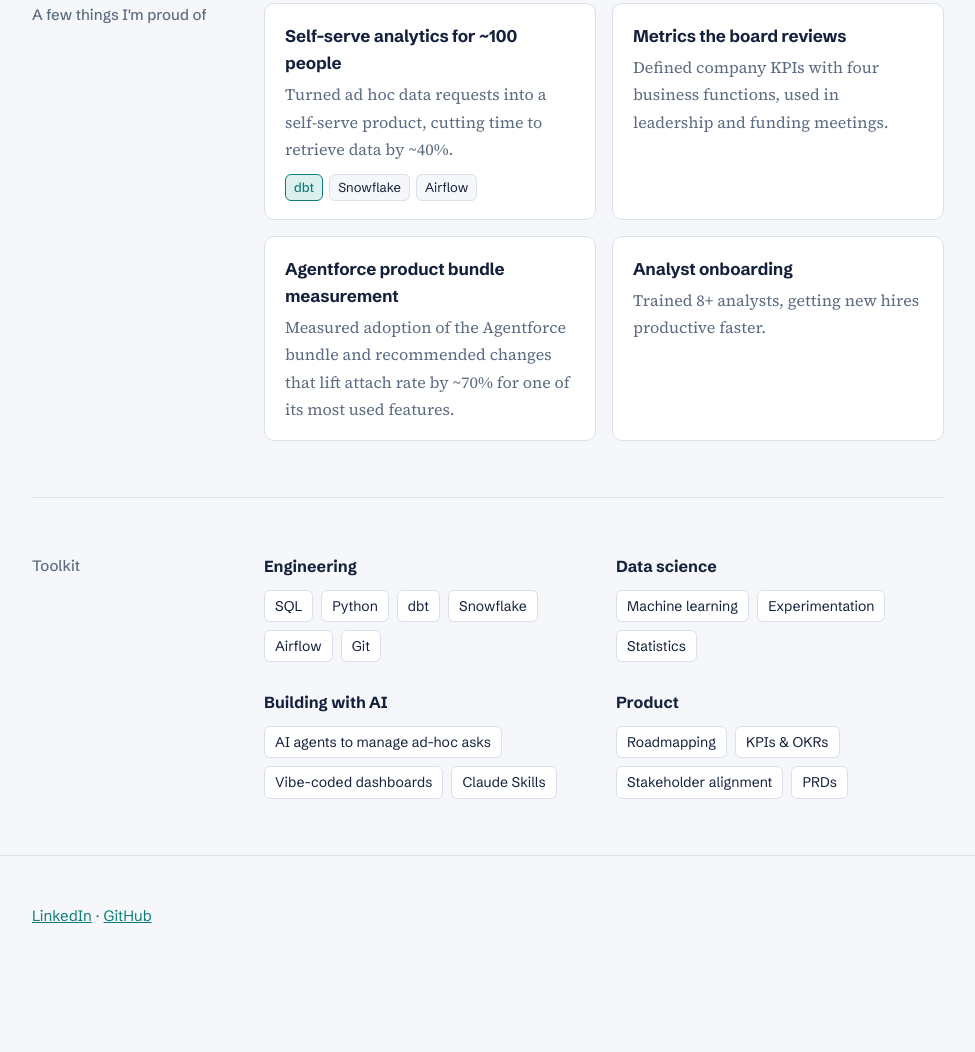
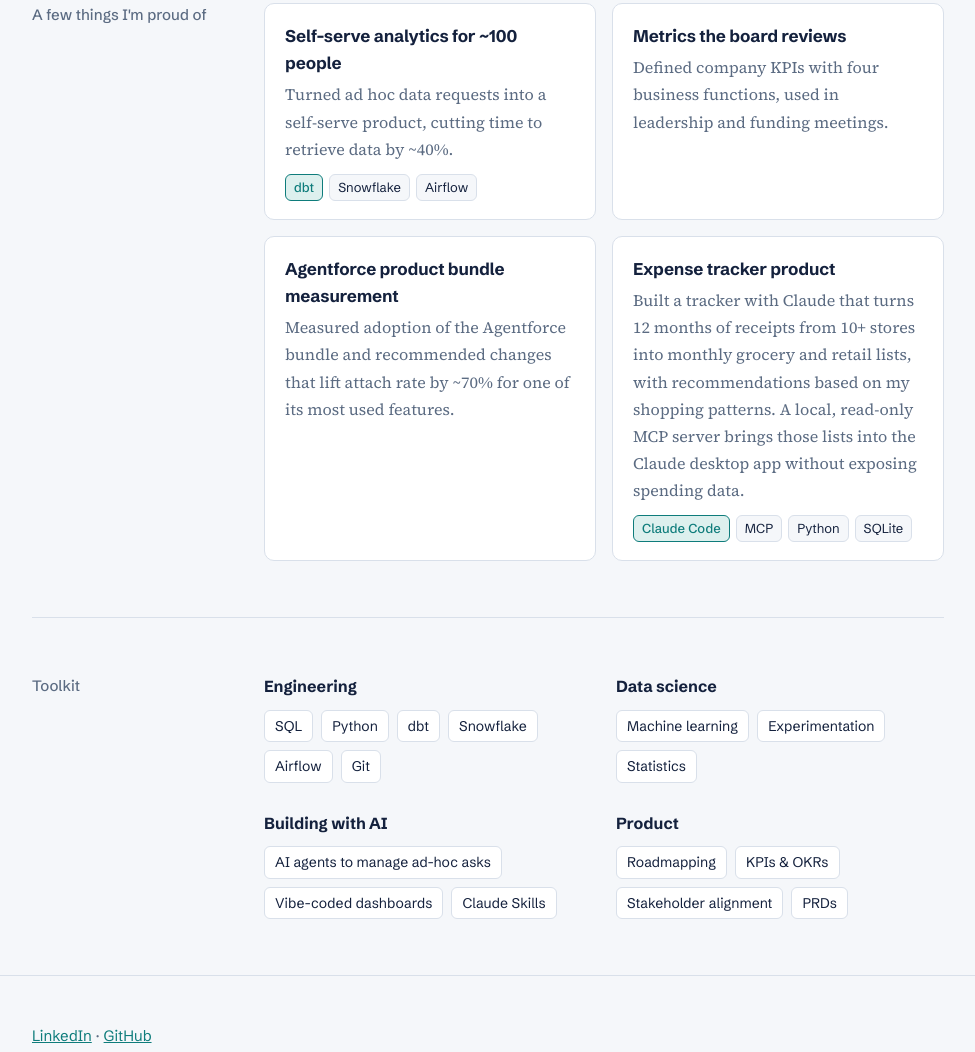
Before and after one commit to pdhami2/pdhami2.github.io, a plain HTML site: page index.html in a window 1280 px wide. Shown: the part 1773-2825 px from the top of the page, without its empty margins (152-1127 px from the left). Before the commit the page ends 2765 px from the top, so only its background shows below. Drawn offline with Linux system fonts and the light colour scheme.

Commit message:
Replace Analyst onboarding with Expense tracker product
Co-Authored-By: Claude Opus 5.5 <noreply@anthropic.com>

```diff
--- a/index.html
+++ b/index.html
@@ -212,7 +212,7 @@ footer .wrap{display:flex;flex-wrap:wrap;gap:20px;justify-content:space-between}
         <li><strong>Self-serve analytics for ~100 people</strong><span>Turned ad hoc data requests into a self-serve product, cutting time to retrieve data by ~40%.</span><ul class="tags mini" aria-label="Built with"><li class="key">dbt</li><li>Snowflake</li><li>Airflow</li></ul></li>
         <li><strong>Metrics the board reviews</strong><span>Defined company KPIs with four business functions, used in leadership and funding meetings.</span></li>
         <li><strong>Agentforce product bundle measurement</strong><span>Measured adoption of the Agentforce bundle and recommended changes that lift attach rate by ~70% for one of its most used features.</span></li>
-        <li><strong>Analyst onboarding</strong><span>Trained 8+ analysts, getting new hires productive faster.</span></li>
+        <li><strong>Expense tracker product</strong><span>Built a tracker with Claude that turns 12 months of receipts from 10+ stores into monthly grocery and retail lists, with recommendations based on my shopping patterns. A local, read-only MCP server brings those lists into the Claude desktop app without exposing spending data.</span><ul class="tags mini" aria-label="Built with"><li class="key">Claude Code</li><li>MCP</li><li>Python</li><li>SQLite</li></ul></li>
       </ul>
     </div>
   </section>
```
